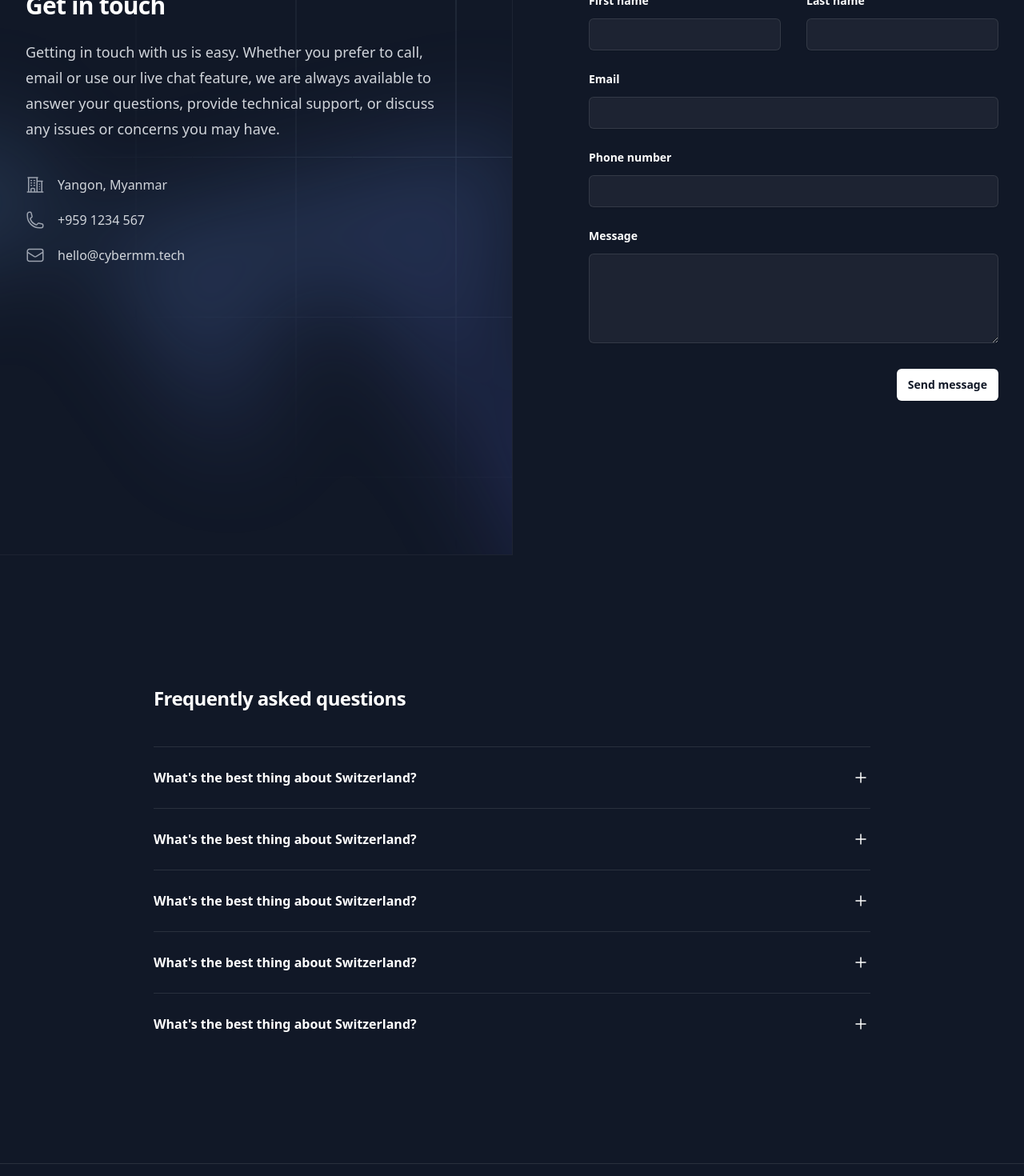
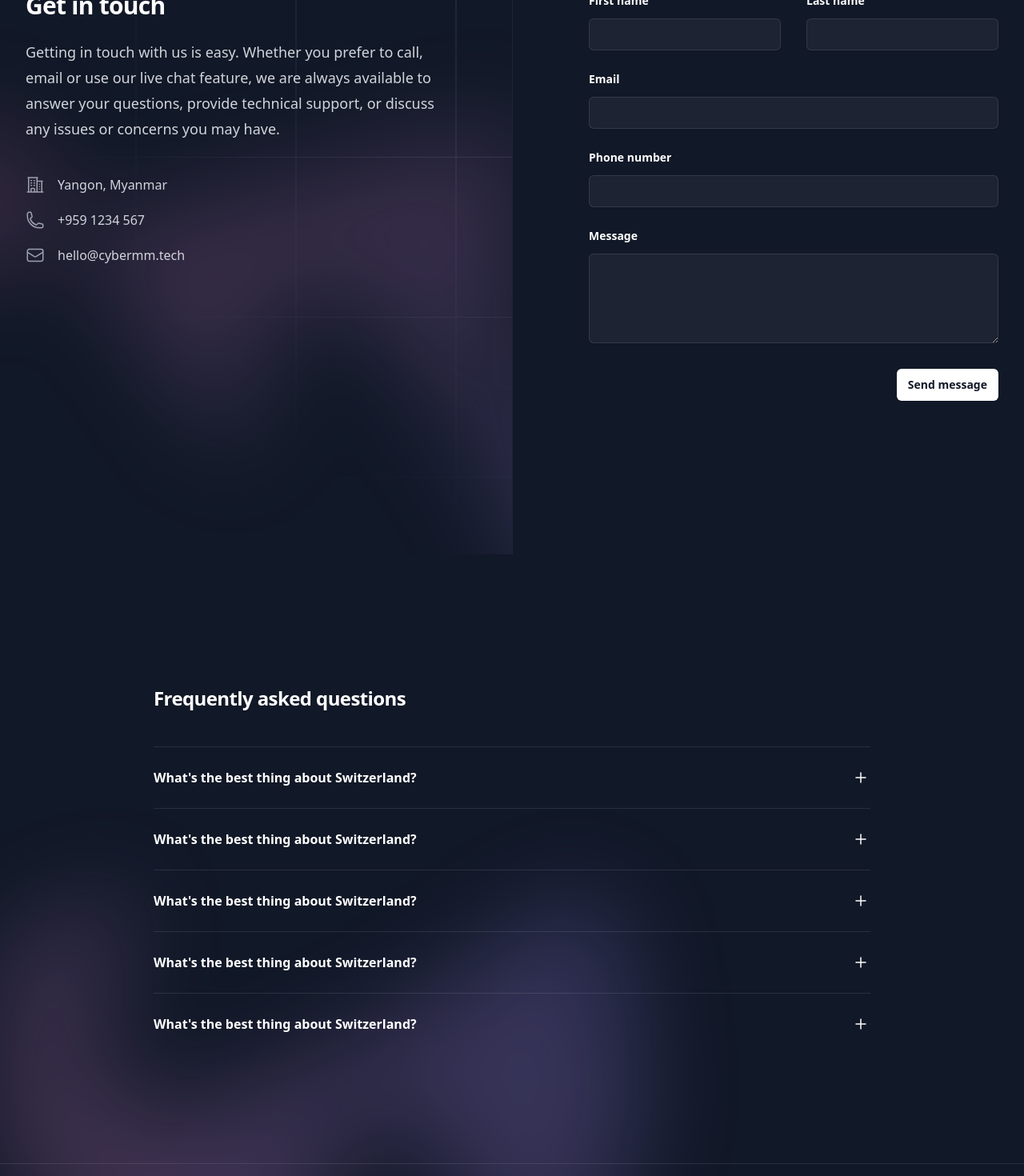
Before and after one commit to myanmarcyberyouths/myanmarcyberyouths, a Next.js app: page / in a window 1280 px wide. Shown: the part 2080-3550 px from the top of the page at 80% size. Built offline with nearby package versions, Linux system fonts and the light colour scheme.

Commit message:
feat: add gradient color in footer and contact page

```diff
--- a/src/components/ContactSection.tsx
+++ b/src/components/ContactSection.tsx
@@ -46,7 +46,7 @@
                 aria-hidden="true"
               >
                 <div
-                  className="aspect-[1155/678] w-[72.1875rem] bg-gradient-to-br from-[#80caff] to-[#4f46e5] opacity-20"
+                  className="aspect-[1155/678] w-[72.1875rem] bg-gradient-to-br from-[#ff80b5] to-[#9089fc] opacity-20"
                   style={{
                     clipPath:
                       "polygon(74.1% 56.1%, 100% 38.6%, 97.5% 73.3%, 85.5% 100%, 80.7% 98.2%, 72.5% 67.7%, 60.2% 37.8%, 52.4% 32.2%, 47.5% 41.9%, 45.2% 65.8%, 27.5% 23.5%, 0.1% 35.4%, 17.9% 0.1%, 27.6% 23.5%, 76.1% 2.6%, 74.1% 56.1%)",
--- a/src/components/FAQSection.tsx
+++ b/src/components/FAQSection.tsx
@@ -31,12 +31,25 @@
 
 export default function FAQSection() {
   return (
-    <div className="bg-gray-900">
+    <div className="relative isolate bg-gray-900">
+      <div
+        className="absolute inset-x-0 top-0 -z-10 flex transform-gpu overflow-hidden pt-32 opacity-25 blur-3xl sm:pt-40 xl:justify-end"
+        aria-hidden="true"
+      >
+        <div
+          className="ml-[-22rem] aspect-[1313/771] w-[82.0625rem] flex-none origin-top-bottom rotate-[30deg] bg-gradient-to-tr from-[#ff80b5] to-[#9089fc] xl:ml-0 xl:mr-[calc(50%-12rem)]"
+          style={{
+            clipPath:
+              "polygon(74.1% 44.1%, 100% 61.6%, 97.5% 26.9%, 85.5% 0.1%, 80.7% 2%, 72.5% 32.5%, 60.2% 62.4%, 52.4% 68.1%, 47.5% 58.3%, 45.2% 34.5%, 27.5% 76.7%, 0.1% 64.9%, 17.9% 100%, 27.6% 76.8%, 76.1% 97.7%, 74.1% 44.1%)",
+          }}
+        />
+      </div>
       <div className="mx-auto max-w-7xl px-6 py-24 sm:py-32 lg:px-8 lg:py-40">
         <div className="mx-auto max-w-4xl divide-y divide-white/10">
           <h2 className="text-2xl font-bold leading-10 tracking-tight text-white">
             Frequently asked questions
           </h2>
+
           <dl className="mt-10 space-y-6 divide-y divide-white/10">
             {faqs.map((faq) => (
               <Disclosure as="div" key={faq.question} className="pt-6">
```
